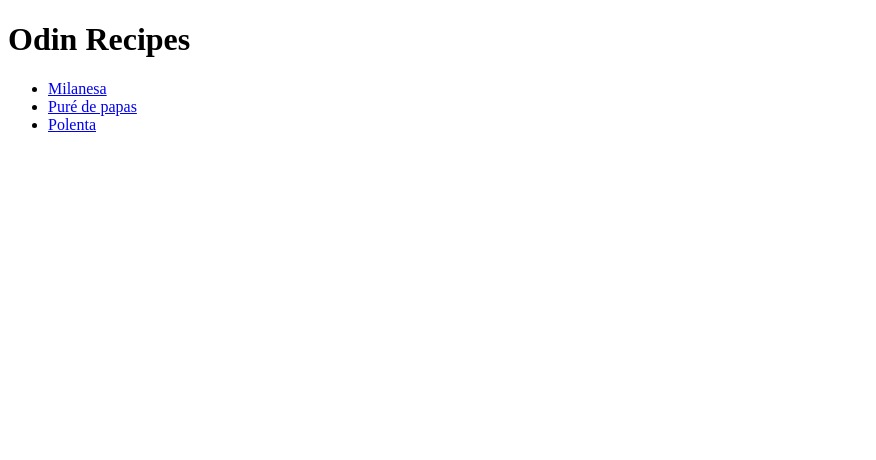
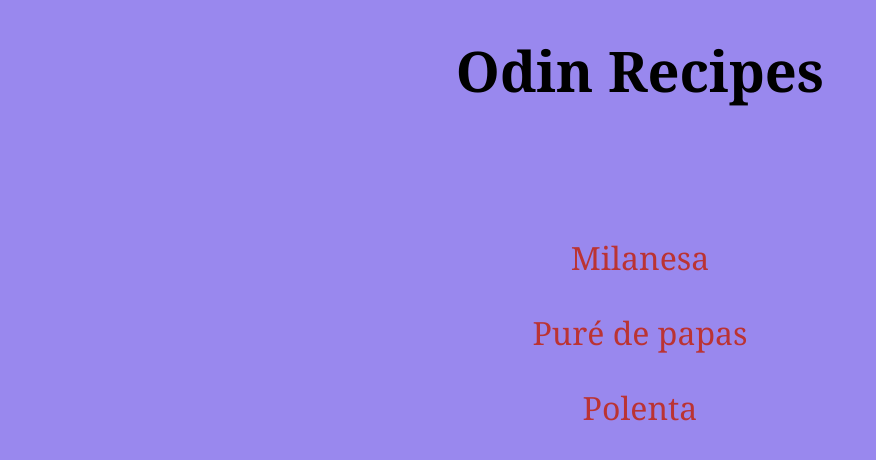
Before and after one commit to JuanNebbia/odin-recipes, a plain HTML site: page index.html in a window 1280 px wide. Shown: the whole page, without its empty margins (0-876 px from the left). Drawn offline with Linux system fonts and the light colour scheme.

Commit message:
apply styles

```diff
--- a/index.html
+++ b/index.html
@@ -4,14 +4,15 @@
     <meta charset="UTF-8">
     <meta http-equiv="X-UA-Compatible" content="IE=edge">
     <meta name="viewport" content="width=device-width, initial-scale=1.0">
+    <link rel="stylesheet" href="styles.css">
     <title>Odin Recipes</title>
 </head>
 <body>
     <h1>Odin Recipes</h1>
     <ul>
-        <li><a href="./recipes/milanesa.html">Milanesa</a></li>
-        <li><a href="./recipes/pure-de-papas.html">Puré de papas</a></li>
-        <li><a href="./recipes/polenta.html">Polenta</a></li>
+        <li><a href="./recipes/milanesa/milanesa.html">Milanesa</a></li>
+        <li><a href="./recipes/pure-de-papas/pure-de-papas.html">Puré de papas</a></li>
+        <li><a href="./recipes/polenta/polenta.html">Polenta</a></li>
     </ul>
 </body>
 </html>
--- /dev/null
+++ b/recipes/milanesa/styles.css
@@ -0,0 +1,22 @@
+body{
+    background-color: #98e;
+    font-family: Georgia, 'Times New Roman', Times, serif;
+}
+
+h1{
+    text-align: center;
+    margin-top: 2rem;
+    font-size: 3.5rem;
+}
+
+h2{
+    margin-top: 2rem;
+    font-size: 2rem;
+}
+
+img{
+    height: 10rem;
+    width: auto;
+    display: block;
+    margin: auto;
+}
--- /dev/null
+++ b/recipes/polenta/styles.css
@@ -0,0 +1,22 @@
+body{
+    background-color: #98e;
+    font-family: Georgia, 'Times New Roman', Times, serif;
+}
+
+h1{
+    text-align: center;
+    margin-top: 2rem;
+    font-size: 3.5rem;
+}
+
+h2{
+    margin-top: 2rem;
+    font-size: 2rem;
+}
+
+img{
+    height: 10rem;
+    width: auto;
+    display: block;
+    margin: auto;
+}
--- /dev/null
+++ b/recipes/pure-de-papas/styles.css
@@ -0,0 +1,22 @@
+body{
+    background-color: #98e;
+    font-family: Georgia, 'Times New Roman', Times, serif;
+}
+
+h1{
+    text-align: center;
+    margin-top: 2rem;
+    font-size: 3.5rem;
+}
+
+h2{
+    margin-top: 2rem;
+    font-size: 2rem;
+}
+
+img{
+    height: 10rem;
+    width: auto;
+    display: block;
+    margin: auto;
+}
--- /dev/null
+++ b/styles.css
@@ -0,0 +1,31 @@
+body{
+    background-color: #98e;
+    font-family: Georgia, 'Times New Roman', Times, serif;
+}
+
+h1{
+    text-align: center;
+    margin-top: 2rem;
+    font-size: 3.5rem;
+}
+
+ul{
+    text-align: center;
+    padding: 0;
+    margin-top: 8rem;
+}
+
+li{
+    list-style: none;
+    margin-bottom: 2rem;
+}
+
+li a{
+    text-decoration: none;
+    font-size: 2rem;
+    color: #b33;
+}
+
+li a:hover{
+    color: #fff;
+}
```
Also changed, not shown: recipes/milanesa/milanesa.html (renamed from recipes/milanesa.html, +4 -3 lines), recipes/polenta/polenta.html (renamed from recipes/polenta.html, +3 -2 lines), recipes/pure-de-papas/pure-de-papas.html (renamed from recipes/pure-de-papas.html, +4 -3 lines).
